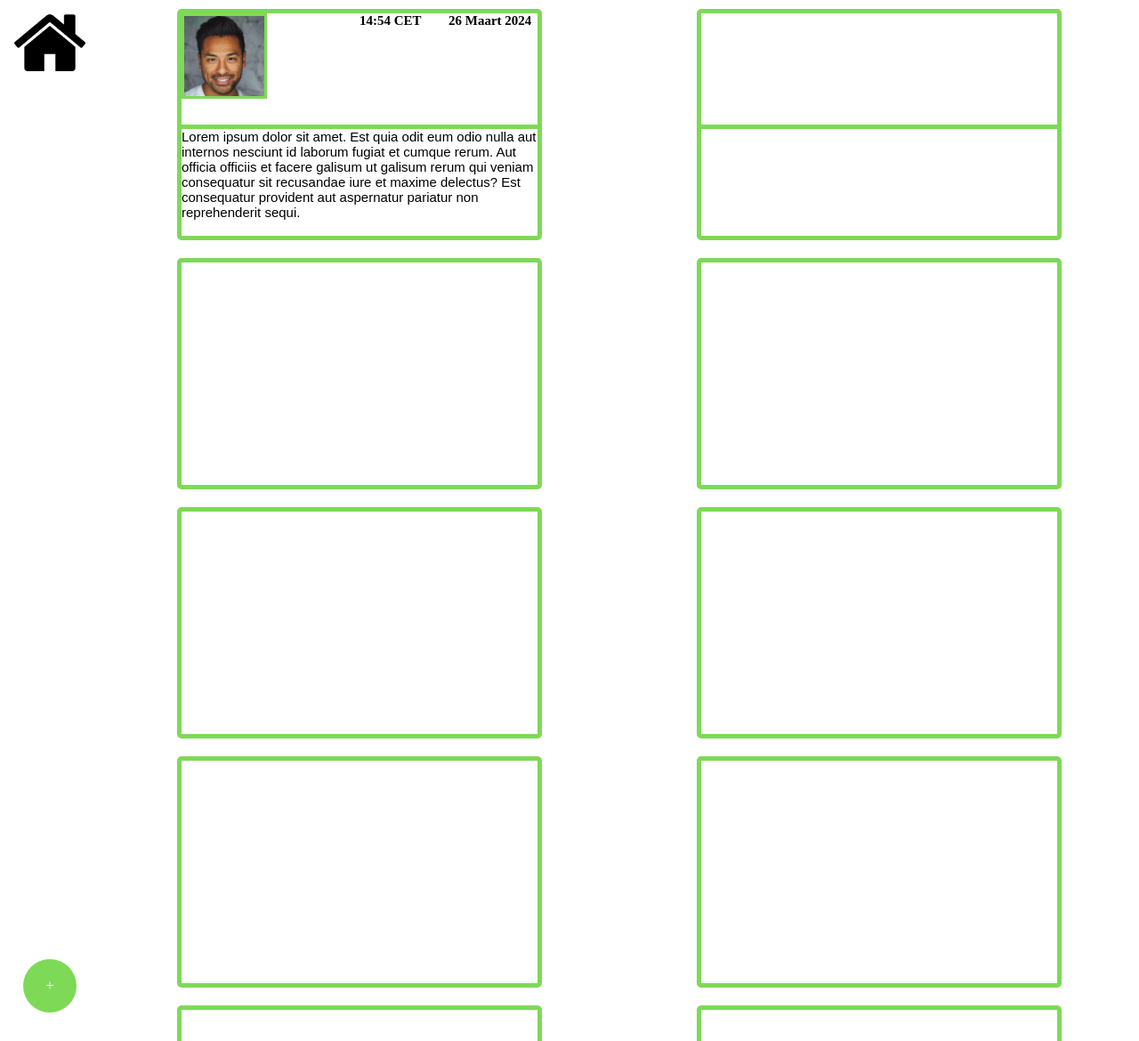
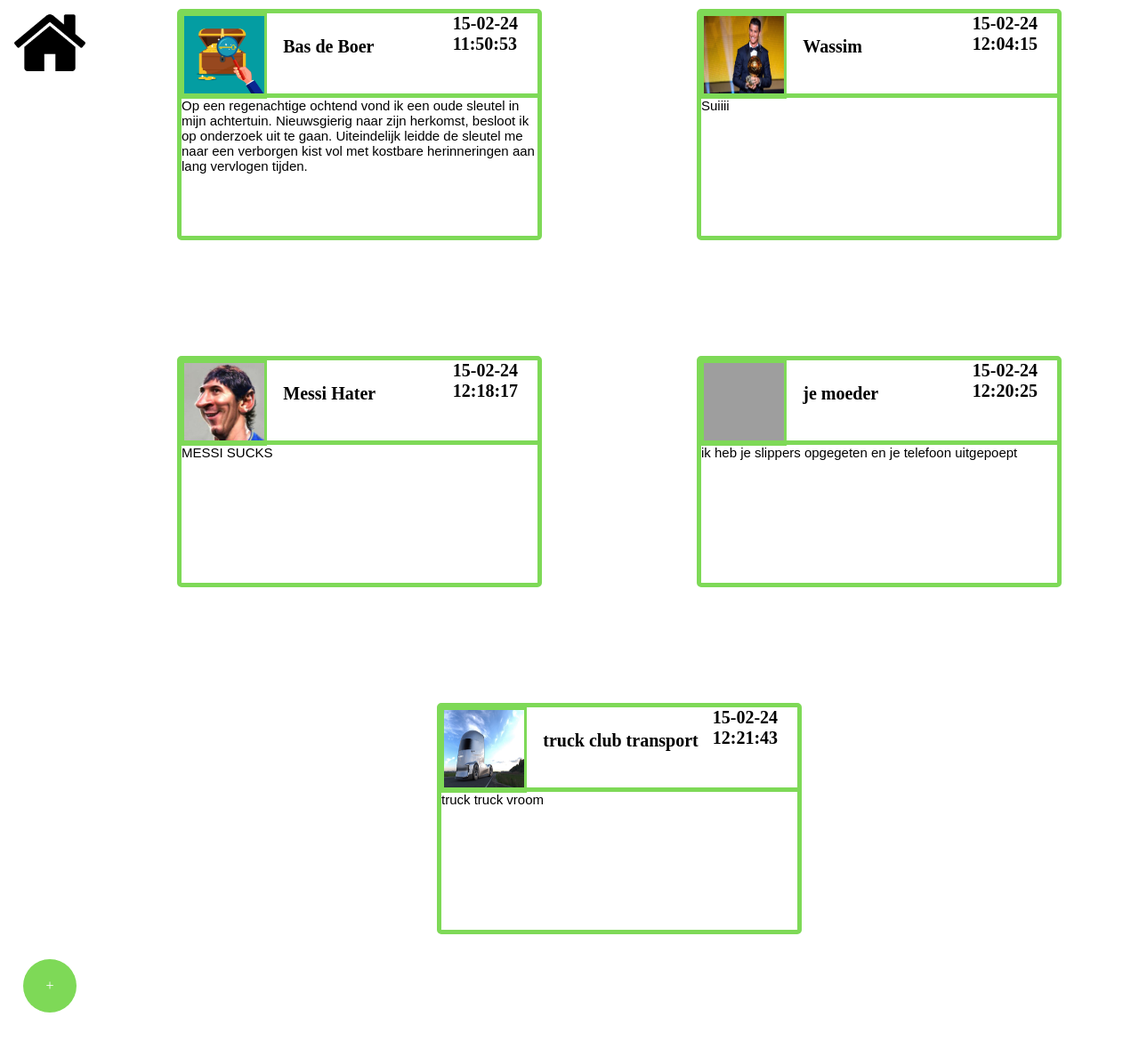
Before and after one commit to 589180/GastenBoek, a PHP site: page /gast.php in a window 1280 px wide. Shown: the whole page at 89% size. Run offline with PHP 8.4, Linux system fonts and the light colour scheme; grey boxes are pictures that could not be loaded.

Commit message:
PHP 90% done

```diff
--- a/gast.css
+++ b/gast.css
@@ -1,14 +1,14 @@
 
 .Bericht {  display: grid;
-    grid-template-columns: 1fr 1fr 1fr 1fr;
-    grid-template-rows: 1fr 1fr 1fr 1fr;
+    grid-template-columns: 1fr 0.2fr 2fr 1fr;
+    grid-template-rows: 1fr 0.2fr 1fr 1.8fr;
     grid-auto-columns: 1fr;
     grid-auto-rows: 1fr;
     gap: 0px 0px;
     grid-auto-flow: row;
     grid-template-areas:
-      "Image Image Time Date"
-      "Image Image . ."
+      "Image Image name Date"
+      "Image Image name Date"
       "Message Message Message Message"
       "Message Message Message Message";
   }
@@ -19,16 +19,13 @@
     font-size: 15px;
     font-weight: bold;
  }
-
   .Time { grid-area: Time;
     font-size: 15px;
     font-weight: bold;
 }
-
   .Message { grid-area: Message; }
 
-
-body    {
+    body    {
     margin: 0;
     overflow-x: hidden;
 }
@@ -48,7 +45,6 @@ body    {
     align-items: center;
     cursor: pointer;
     z-index: 1000;
-
 }
 
 .overlay {
@@ -99,7 +95,6 @@ h2 {
     align-items: center;
     cursor: pointer;
     z-index: 1000;
-
 }
 
 .overlay-content h2 {
@@ -112,14 +107,12 @@ h2 {
     flex-direction: column;
     align-items: flex-start;
     font-family: 'Open Sans', sans-serif;
-
 }
 
 .overlay-content label {
     font-weight: bold;
     margin-bottom: 5px;
     font-family: 'Open Sans', sans-serif;
-
 }
 
 .overlay-content textarea {
@@ -128,15 +121,12 @@ h2 {
     margin-bottom: 20px;
     width: 100%;
     font-family: 'Open Sans', sans-serif;
-
 }
 
 .overlay-content input[type="file"] {
     margin-bottom: 20px;
     width: 100%;
     font-family: 'Open Sans', sans-serif;
-
-
 }
 
 
@@ -147,7 +137,6 @@ h2 {
 }
 
 .NavBar{
-
     top: 0%;
     left: 0%;
     width: 7rem;
@@ -158,16 +147,11 @@ h2 {
     border-width: 5px;
 }
 
-.NavBar1{
-
-}
-
 .Nav_image {
 
     font-size: 30px;
     font-family: 'Open Sans', sans-serif;
     z-index: 100;
-
 }
 
 .HomeBut1 {
@@ -177,7 +161,6 @@ h2 {
     position: absolute;
     top: -18px;
     left: 2px;
-
 }
 
 button[type="submit"] {
@@ -245,7 +228,6 @@ button[type="submit"] {
     border-color: #7ED957;
     border-style: solid;
     border-width: 3px;
-
 }
 
 .Image {
@@ -264,6 +246,42 @@ button[type="submit"] {
     border-right: none;
 }
 
-.Time {
+.name {
+display: flex;
+justify-content: space-between;
+align-items: center;
+font-size: 20px;
+font-weight: bold;
+}
+
+span.date {
+    font-size: 20px;
+    font-weight: bold;
+    justify-content: right;
+    align-items: right;
+}
+
+@media only screen and (max-width: 600px) {
+.container {  display: grid;
+    grid-template-columns: 1fr 0.1fr 1.9fr 1fr;
+    grid-template-rows: 1fr 1fr 1fr 1fr;
+    grid-auto-columns: 1fr;
+    grid-auto-rows: 1fr;
+    gap: 0px 0px;
+    grid-auto-flow: row;
+    grid-template-areas:
+      "image image name date"
+      "image image name date"
+      "message message message message"
+      "message message message message";
+  }
+
+  .date { grid-area: date; }
+
+  .name { grid-area: name; }
+
+  .image { grid-area: image; }
+
+  .message { grid-area: message; }
 
 }
--- a/gast.php
+++ b/gast.php
@@ -10,16 +10,14 @@
     <div class="deskContainer">
         <div class="side-nav">
             <div class="header-logo">
-                <a href="homegast.html">
-                    <img id="nav-logo" src="/uploads/home.png">
-                </a>
-            </div>
+                <a href="index.html">
+                    <img id="nav-logo" src="uploads/home.png">
+                </a></div>
             <div class="bottom-button">
                 <a id="click">
                    <div class="Button3" id="plusButton">
                   <div class="plusIcon">+</div>
                 </a>
-
             </div>
           </div>
         </div>
@@ -40,50 +38,37 @@
                 </form>
             </div>
         </div>
+        <div class="BerichtenBox">
+    <?php
+    $jsonData = file_get_contents("messages.json");
+    $data = json_decode($jsonData, true);
 
-        <div class="BerichtenBox">
-            <?php
-                $jsonData = file_get_contents ('messages.json');
+    $time = date('d-m-y H:i:s'); // Current time
 
-                $data = json_decode($jsonData, true);
+    foreach ($data as $bericht) {
+        // Extract message details from the $bericht array
+        $name = $bericht['name'];
+        $message = $bericht['message'];
+        $timestamp = $bericht['time']; // Assuming $time contains the Unix timestamp
 
-                  ?>
+        // Convert Unix timestamp to a human-readable date and time format
+        $time = date('d-m-y H:i:s', $timestamp);
 
-
-            <div class="Bericht">
-                <div class="Image">
-                <img id="BerichtImg" src="/uploads/random1.png">
-                </div>
-                <div class="Date">
-                    26 Maart 2024
-                </div>
-                <div class="Time">
-                    14:54 CET
-                </div>
-                <div class="Message">
-                    Lorem ipsum dolor sit amet. Est quia odit eum odio nulla aut internos nesciunt id laborum fugiat et cumque rerum.
-                    Aut officia officiis et facere galisum ut galisum rerum qui veniam consequatur sit recusandae iure et maxime delectus?
-                    Est consequatur provident aut aspernatur pariatur non reprehenderit sequi.
-                </div>
+        // Output the message details within HTML structure
+        ?>
+        <div class="Bericht">
+            <div class="Image">
+                <img id="BerichtImg" src="<?php echo $bericht['image']; ?>">
             </div>
-                <div class="Bericht">
-                        <div class="Image"></div>
-                        <div class="Date"></div>
-                        <div class="Time"></div>
-                        <div class="Message"></div>
-                </div>
-                <div class="Bericht"></div>
-                <div class="Bericht"></div>
-                <div class="Bericht"></div>
-                <div class="Bericht"></div>
-                <div class="Bericht"></div>
-                <div class="Bericht"></div>
-                <div class="Bericht"></div>
-                <div class="Bericht"></div>
-                <div class="Bericht"></div>
-                <div class="Bericht"></div>
-            </div>
+            <div class="name"><?php echo $name; ?></div>
+            <span class="date"><?php echo $time; ?></span>
+            <div class="Message"><?php echo $message; ?></div>
         </div>
+        <?php
+    }
+    ?>
+    </div>
+    </div>
     </div>
     <script src="script.js"></script>
 </body>
--- /dev/null
+++ b/messages.json
@@ -0,0 +1,32 @@
+[
+    {
+        "name": "Bas de Boer",
+        "message": "Op een regenachtige ochtend vond ik een oude sleutel in mijn achtertuin. Nieuwsgierig naar zijn herkomst, besloot ik op onderzoek uit te gaan. Uiteindelijk leidde de sleutel me naar een verborgen kist vol met kostbare herinneringen aan lang vervlogen tijden.",
+        "time": 1707997853,
+        "image": "uploads\/shchat.jpg"
+    },
+    {
+        "name": "Wassim",
+        "message": "Suiiii",
+        "time": 1707998655,
+        "image": "uploads\/150618112358-cristiano-ronaldo-tease.jpg"
+    },
+    {
+        "name": "Messi Hater",
+        "message": "MESSI SUCKS",
+        "time": 1707999497,
+        "image": "uploads\/MESSI.jpeg"
+    },
+    {
+        "name": "je moeder",
+        "message": "ik heb je slippers opgegeten en je telefoon uitgepoept",
+        "time": 1707999625,
+        "image": "uploads\/DJI_0501.JPG"
+    },
+    {
+        "name": "truck club transport",
+        "message": "truck truck vroom",
+        "time": 1707999703,
+        "image": "uploads\/ahahd.png"
+    }
+]
```
Also changed, not shown: homegast.html (deleted, +0 -25 lines), index.html (added, +23 -0 lines), upload.php (+13 -13 lines), script.js (line endings or trailing spaces), uploads/150618112358-cristiano-ronaldo-tease.jpg (added), uploads/IMG_1681.jpeg (added), uploads/MESSI.jpeg (added), uploads/Poster PVR .png (added), uploads/SILCOIN.png (added), uploads/ahahd.png (added), uploads/ergo3.jpg (added), uploads/shchat.jpg (added), 1 other file.
